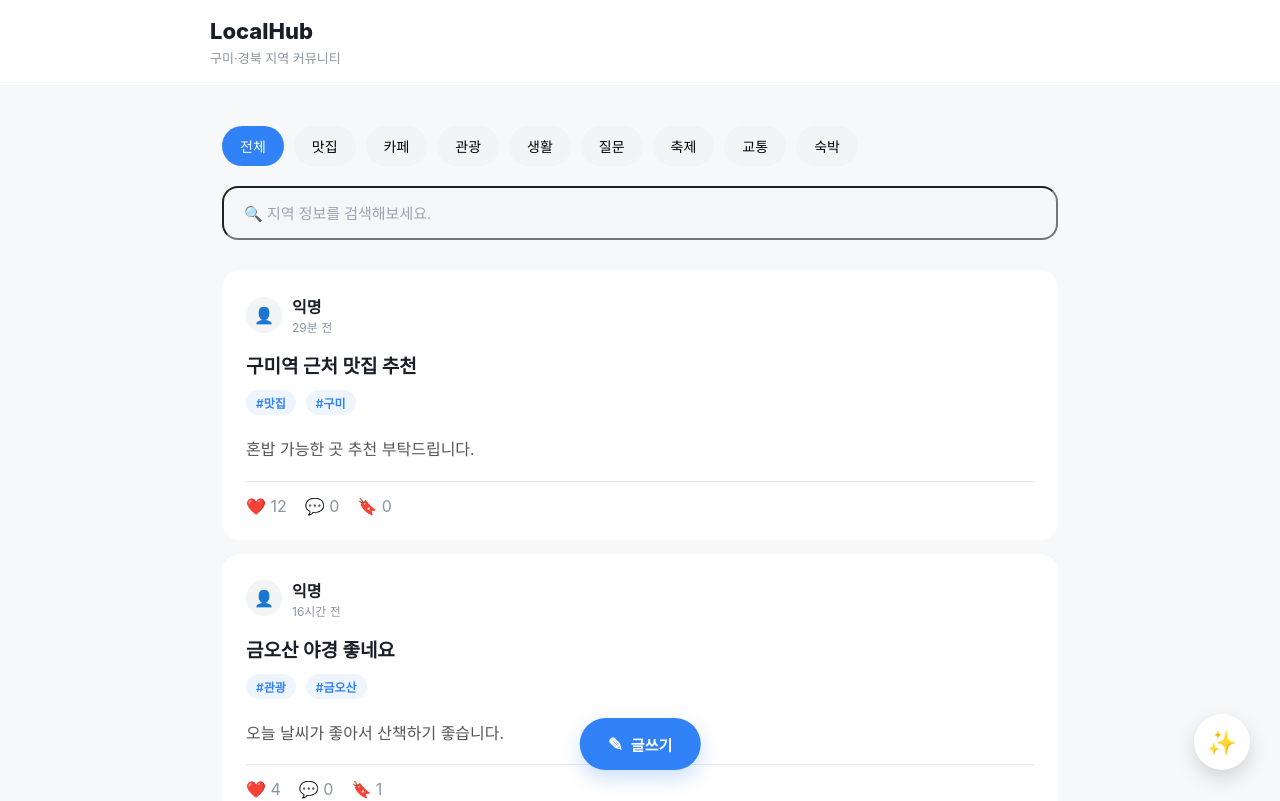
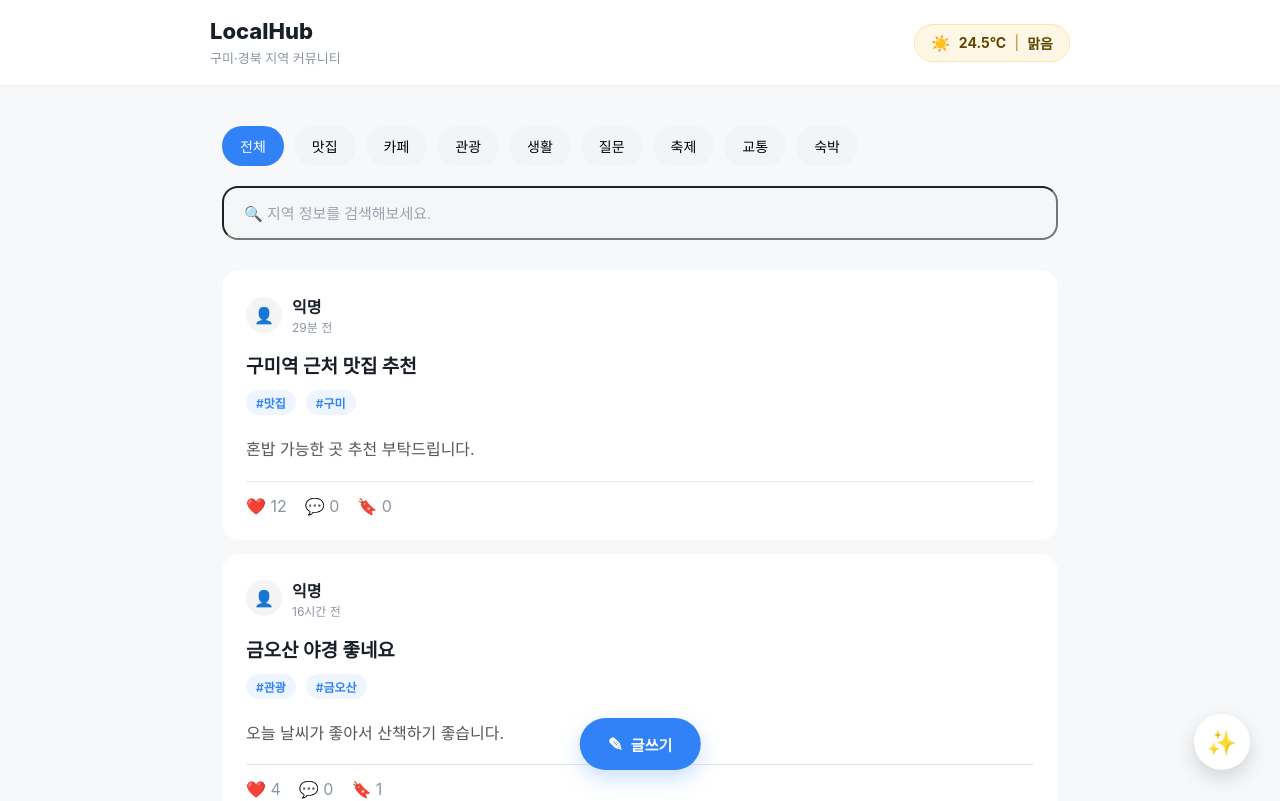
Before and after one commit to ongdikk/local-hub, a Vue app: page /board in a window 1280 px wide. Shown: the top 801 px of the page. Built offline with nearby package versions, Linux system fonts and the light colour scheme; no server answers.

Commit message:
Feat: 날씨 정보 기능 추가

```diff
--- a/src/components/common/Header.vue
+++ b/src/components/common/Header.vue
@@ -6,9 +6,16 @@
 
         <p>구미·경북 지역 커뮤니티</p>
       </div>
+
+      <WeatherBadge />
     </div>
+
   </header>
 </template>
+
+<script setup>
+import WeatherBadge from '@/components/common/WeatherBadge.vue'
+</script>
 
 <style scoped>
 .header {
@@ -31,6 +38,12 @@
   margin: 0 auto;
 
   padding: 18px 20px;
+
+  display: flex;
+
+  justify-content: space-between;
+
+  align-items: center;
 }
 
 .brand h1 {
--- /dev/null
+++ b/src/components/common/WeatherBadge.vue
@@ -0,0 +1,104 @@
+<template>
+  <div v-if="weather" class="weather">
+
+    <span class="icon">
+      ☀️
+    </span>
+
+    <span class="temp">
+      {{ weather.temp }}°C
+    </span>
+
+    <span class="divider">
+      |
+    </span>
+
+    <span>
+      {{ weather.condition }}
+    </span>
+
+  </div>
+</template>
+
+
+<script setup>
+
+import { onMounted } from 'vue'
+
+import { useWeatherStore } from '@/stores/weather'
+
+import { storeToRefs } from 'pinia'
+
+
+const weatherStore = useWeatherStore()
+
+const { weather } = storeToRefs(weatherStore)
+
+
+onMounted(() => {
+
+  weatherStore.loadWeather()
+
+})
+
+</script>
+
+
+<style scoped>
+
+.weather {
+
+  display:flex;
+
+  align-items:center;
+
+  gap:8px;
+
+
+  padding:8px 16px;
+
+
+  border-radius:999px;
+
+
+  background:#fff7e6;
+
+
+  border:1px solid #ffe3a3;
+
+
+  color:#5f4500;
+
+
+  font-size:14px;
+
+  font-weight:600;
+
+
+  white-space:nowrap;
+
+}
+
+
+.icon {
+
+  font-size:16px;
+
+}
+
+
+.temp {
+
+  font-weight:700;
+
+}
+
+
+.divider {
+
+  color:#c9a85a;
+
+}
+
+
+</style>
--- /dev/null
+++ b/src/services/weatherApi.js
@@ -0,0 +1,21 @@
+import api from './api'
+
+// GET /api/weather
+// 지역 날씨 조회
+export async function getWeather(region = '구미') {
+  return {
+    temp: 24.5,
+    condition: '맑음',
+    travel_suitability: '여행하기 좋은 날씨입니다.',
+  }
+}
+
+// export async function getWeather(region = '구미') {
+//   const response = await api.get('/api/weather', {
+//     params: {
+//       region,
+//     },
+//   })
+
+//   return response.data
+// }
--- /dev/null
+++ b/src/stores/weather.js
@@ -0,0 +1,21 @@
+import { defineStore } from 'pinia'
+
+import { getWeather } from '@/services/weatherApi'
+
+export const useWeatherStore = defineStore(
+  'weather',
+
+  {
+    state: () => ({
+      weather: null,
+    }),
+
+    actions: {
+      async loadWeather(region = '구미') {
+        const response = await getWeather(region)
+
+        this.weather = response
+      },
+    },
+  },
+)
```
